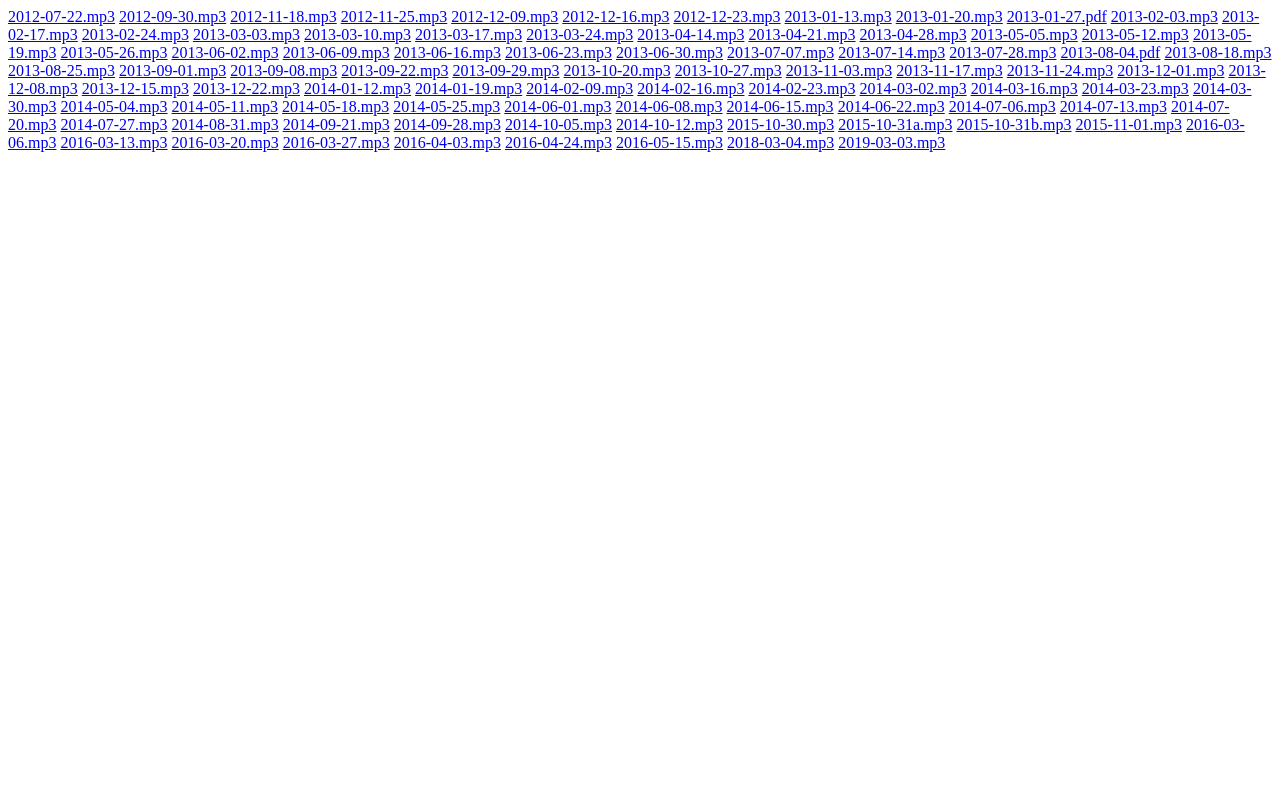
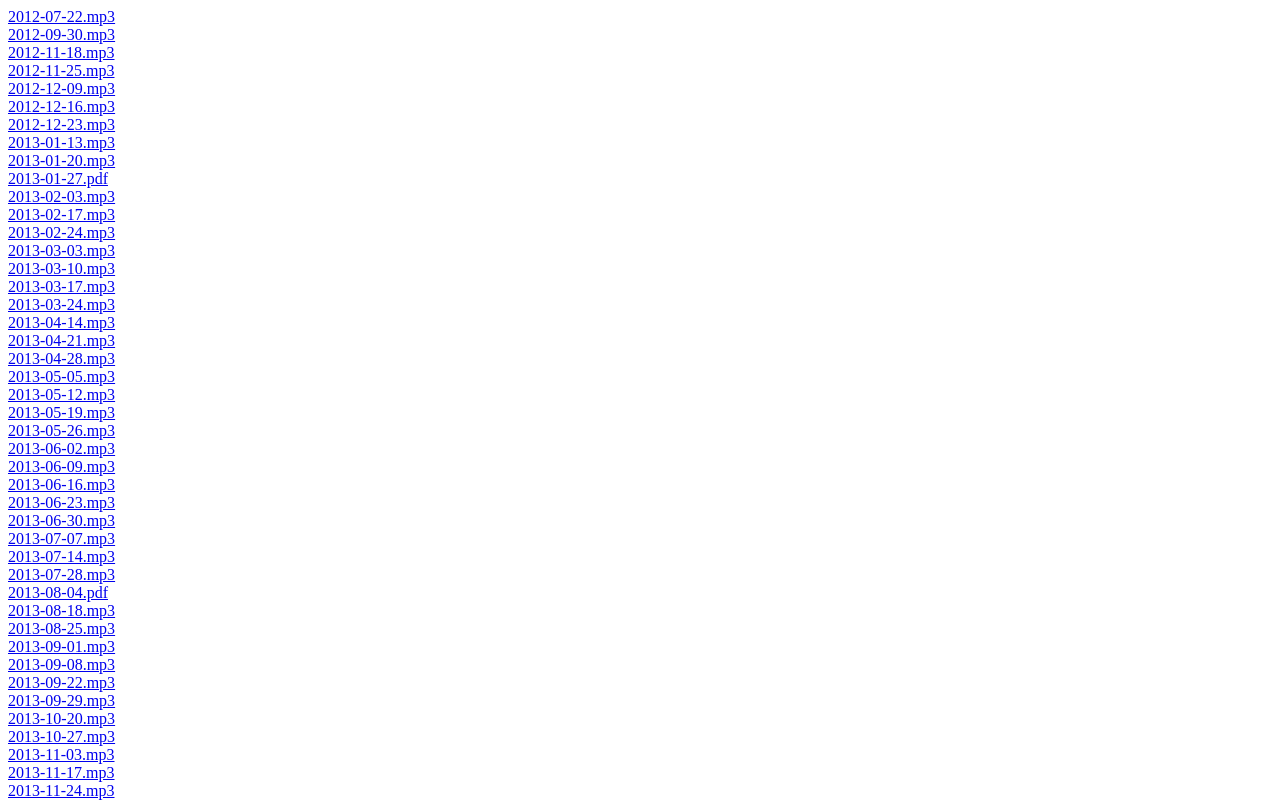
Before and after one commit to MattKlausmeier/mattklausmeier.github.io, a plain HTML site: page sermons/index.html in a window 1280 px wide. Shown: the top 802 px of the page. Drawn offline with Linux system fonts and the light colour scheme.

Commit message:
Added line breaks after each line.

```diff
--- a/sermons/index.html
+++ b/sermons/index.html
@@ -9,93 +9,93 @@
 </head>
 
 <body>
-    <a href="2012-07-22.mp3">2012-07-22.mp3</a>
-    <a href="2012-09-30.mp3">2012-09-30.mp3</a>
-    <a href="2012-11-18.mp3">2012-11-18.mp3</a>
-    <a href="2012-11-25.mp3">2012-11-25.mp3</a>
-    <a href="2012-12-09.mp3">2012-12-09.mp3</a>
-    <a href="2012-12-16.mp3">2012-12-16.mp3</a>
-    <a href="2012-12-23.mp3">2012-12-23.mp3</a>
-    <a href="2013-01-13.mp3">2013-01-13.mp3</a>
-    <a href="2013-01-20.mp3">2013-01-20.mp3</a>
-    <a href="2013-01-27.pdf">2013-01-27.pdf</a>
-    <a href="2013-02-03.mp3">2013-02-03.mp3</a>
-    <a href="2013-02-17.mp3">2013-02-17.mp3</a>
-    <a href="2013-02-24.mp3">2013-02-24.mp3</a>
-    <a href="2013-03-03.mp3">2013-03-03.mp3</a>
-    <a href="2013-03-10.mp3">2013-03-10.mp3</a>
-    <a href="2013-03-17.mp3">2013-03-17.mp3</a>
-    <a href="2013-03-24.mp3">2013-03-24.mp3</a>
-    <a href="2013-04-14.mp3">2013-04-14.mp3</a>
-    <a href="2013-04-21.mp3">2013-04-21.mp3</a>
-    <a href="2013-04-28.mp3">2013-04-28.mp3</a>
-    <a href="2013-05-05.mp3">2013-05-05.mp3</a>
-    <a href="2013-05-12.mp3">2013-05-12.mp3</a>
-    <a href="2013-05-19.mp3">2013-05-19.mp3</a>
-    <a href="2013-05-26.mp3">2013-05-26.mp3</a>
-    <a href="2013-06-02.mp3">2013-06-02.mp3</a>
-    <a href="2013-06-09.mp3">2013-06-09.mp3</a>
-    <a href="2013-06-16.mp3">2013-06-16.mp3</a>
-    <a href="2013-06-23.mp3">2013-06-23.mp3</a>
-    <a href="2013-06-30.mp3">2013-06-30.mp3</a>
-    <a href="2013-07-07.mp3">2013-07-07.mp3</a>
-    <a href="2013-07-14.mp3">2013-07-14.mp3</a>
-    <a href="2013-07-28.mp3">2013-07-28.mp3</a>
-    <a href="2013-08-04.pdf">2013-08-04.pdf</a>
-    <a href="2013-08-18.mp3">2013-08-18.mp3</a>
-    <a href="2013-08-25.mp3">2013-08-25.mp3</a>
-    <a href="2013-09-01.mp3">2013-09-01.mp3</a>
-    <a href="2013-09-08.mp3">2013-09-08.mp3</a>
-    <a href="2013-09-22.mp3">2013-09-22.mp3</a>
-    <a href="2013-09-29.mp3">2013-09-29.mp3</a>
-    <a href="2013-10-20.mp3">2013-10-20.mp3</a>
-    <a href="2013-10-27.mp3">2013-10-27.mp3</a>
-    <a href="2013-11-03.mp3">2013-11-03.mp3</a>
-    <a href="2013-11-17.mp3">2013-11-17.mp3</a>
-    <a href="2013-11-24.mp3">2013-11-24.mp3</a>
-    <a href="2013-12-01.mp3">2013-12-01.mp3</a>
-    <a href="2013-12-08.mp3">2013-12-08.mp3</a>
-    <a href="2013-12-15.mp3">2013-12-15.mp3</a>
-    <a href="2013-12-22.mp3">2013-12-22.mp3</a>
-    <a href="2014-01-12.mp3">2014-01-12.mp3</a>
-    <a href="2014-01-19.mp3">2014-01-19.mp3</a>
-    <a href="2014-02-09.mp3">2014-02-09.mp3</a>
-    <a href="2014-02-16.mp3">2014-02-16.mp3</a>
-    <a href="2014-02-23.mp3">2014-02-23.mp3</a>
-    <a href="2014-03-02.mp3">2014-03-02.mp3</a>
-    <a href="2014-03-16.mp3">2014-03-16.mp3</a>
-    <a href="2014-03-23.mp3">2014-03-23.mp3</a>
-    <a href="2014-03-30.mp3">2014-03-30.mp3</a>
-    <a href="2014-05-04.mp3">2014-05-04.mp3</a>
-    <a href="2014-05-11.mp3">2014-05-11.mp3</a>
-    <a href="2014-05-18.mp3">2014-05-18.mp3</a>
-    <a href="2014-05-25.mp3">2014-05-25.mp3</a>
-    <a href="2014-06-01.mp3">2014-06-01.mp3</a>
-    <a href="2014-06-08.mp3">2014-06-08.mp3</a>
-    <a href="2014-06-15.mp3">2014-06-15.mp3</a>
-    <a href="2014-06-22.mp3">2014-06-22.mp3</a>
-    <a href="2014-07-06.mp3">2014-07-06.mp3</a>
-    <a href="2014-07-13.mp3">2014-07-13.mp3</a>
-    <a href="2014-07-20.mp3">2014-07-20.mp3</a>
-    <a href="2014-07-27.mp3">2014-07-27.mp3</a>
-    <a href="2014-08-31.mp3">2014-08-31.mp3</a>
-    <a href="2014-09-21.mp3">2014-09-21.mp3</a>
-    <a href="2014-09-28.mp3">2014-09-28.mp3</a>
-    <a href="2014-10-05.mp3">2014-10-05.mp3</a>
-    <a href="2014-10-12.mp3">2014-10-12.mp3</a>
-    <a href="2015-10-30.mp3">2015-10-30.mp3</a>
-    <a href="2015-10-31a.mp3">2015-10-31a.mp3</a>
-    <a href="2015-10-31b.mp3">2015-10-31b.mp3</a>
-    <a href="2015-11-01.mp3">2015-11-01.mp3</a>
-    <a href="2016-03-06.mp3">2016-03-06.mp3</a>
-    <a href="2016-03-13.mp3">2016-03-13.mp3</a>
-    <a href="2016-03-20.mp3">2016-03-20.mp3</a>
-    <a href="2016-03-27.mp3">2016-03-27.mp3</a>
-    <a href="2016-04-03.mp3">2016-04-03.mp3</a>
-    <a href="2016-04-24.mp3">2016-04-24.mp3</a>
-    <a href="2016-05-15.mp3">2016-05-15.mp3</a>
-    <a href="2018-03-04.mp3">2018-03-04.mp3</a>
-    <a href="2019-03-03.mp3">2019-03-03.mp3</a>
+    <a href="2012-07-22.mp3">2012-07-22.mp3</a><br>
+    <a href="2012-09-30.mp3">2012-09-30.mp3</a><br>
+    <a href="2012-11-18.mp3">2012-11-18.mp3</a><br>
+    <a href="2012-11-25.mp3">2012-11-25.mp3</a><br>
+    <a href="2012-12-09.mp3">2012-12-09.mp3</a><br>
+    <a href="2012-12-16.mp3">2012-12-16.mp3</a><br>
+    <a href="2012-12-23.mp3">2012-12-23.mp3</a><br>
+    <a href="2013-01-13.mp3">2013-01-13.mp3</a><br>
+    <a href="2013-01-20.mp3">2013-01-20.mp3</a><br>
+    <a href="2013-01-27.pdf">2013-01-27.pdf</a><br>
+    <a href="2013-02-03.mp3">2013-02-03.mp3</a><br>
+    <a href="2013-02-17.mp3">2013-02-17.mp3</a><br>
+    <a href="2013-02-24.mp3">2013-02-24.mp3</a><br>
+    <a href="2013-03-03.mp3">2013-03-03.mp3</a><br>
+    <a href="2013-03-10.mp3">2013-03-10.mp3</a><br>
+    <a href="2013-03-17.mp3">2013-03-17.mp3</a><br>
+    <a href="2013-03-24.mp3">2013-03-24.mp3</a><br>
+    <a href="2013-04-14.mp3">2013-04-14.mp3</a><br>
+    <a href="2013-04-21.mp3">2013-04-21.mp3</a><br>
+    <a href="2013-04-28.mp3">2013-04-28.mp3</a><br>
+    <a href="2013-05-05.mp3">2013-05-05.mp3</a><br>
+    <a href="2013-05-12.mp3">2013-05-12.mp3</a><br>
+    <a href="2013-05-19.mp3">2013-05-19.mp3</a><br>
+    <a href="2013-05-26.mp3">2013-05-26.mp3</a><br>
+    <a href="2013-06-02.mp3">2013-06-02.mp3</a><br>
+    <a href="2013-06-09.mp3">2013-06-09.mp3</a><br>
+    <a href="2013-06-16.mp3">2013-06-16.mp3</a><br>
+    <a href="2013-06-23.mp3">2013-06-23.mp3</a><br>
+    <a href="2013-06-30.mp3">2013-06-30.mp3</a><br>
+    <a href="2013-07-07.mp3">2013-07-07.mp3</a><br>
+    <a href="2013-07-14.mp3">2013-07-14.mp3</a><br>
+    <a href="2013-07-28.mp3">2013-07-28.mp3</a><br>
+    <a href="2013-08-04.pdf">2013-08-04.pdf</a><br>
+    <a href="2013-08-18.mp3">2013-08-18.mp3</a><br>
+    <a href="2013-08-25.mp3">2013-08-25.mp3</a><br>
+    <a href="2013-09-01.mp3">2013-09-01.mp3</a><br>
+    <a href="2013-09-08.mp3">2013-09-08.mp3</a><br>
+    <a href="2013-09-22.mp3">2013-09-22.mp3</a><br>
+    <a href="2013-09-29.mp3">2013-09-29.mp3</a><br>
+    <a href="2013-10-20.mp3">2013-10-20.mp3</a><br>
+    <a href="2013-10-27.mp3">2013-10-27.mp3</a><br>
+    <a href="2013-11-03.mp3">2013-11-03.mp3</a><br>
+    <a href="2013-11-17.mp3">2013-11-17.mp3</a><br>
+    <a href="2013-11-24.mp3">2013-11-24.mp3</a><br>
+    <a href="2013-12-01.mp3">2013-12-01.mp3</a><br>
+    <a href="2013-12-08.mp3">2013-12-08.mp3</a><br>
+    <a href="2013-12-15.mp3">2013-12-15.mp3</a><br>
+    <a href="2013-12-22.mp3">2013-12-22.mp3</a><br>
+    <a href="2014-01-12.mp3">2014-01-12.mp3</a><br>
+    <a href="2014-01-19.mp3">2014-01-19.mp3</a><br>
+    <a href="2014-02-09.mp3">2014-02-09.mp3</a><br>
+    <a href="2014-02-16.mp3">2014-02-16.mp3</a><br>
+    <a href="2014-02-23.mp3">2014-02-23.mp3</a><br>
+    <a href="2014-03-02.mp3">2014-03-02.mp3</a><br>
+    <a href="2014-03-16.mp3">2014-03-16.mp3</a><br>
+    <a href="2014-03-23.mp3">2014-03-23.mp3</a><br>
+    <a href="2014-03-30.mp3">2014-03-30.mp3</a><br>
+    <a href="2014-05-04.mp3">2014-05-04.mp3</a><br>
+    <a href="2014-05-11.mp3">2014-05-11.mp3</a><br>
+    <a href="2014-05-18.mp3">2014-05-18.mp3</a><br>
+    <a href="2014-05-25.mp3">2014-05-25.mp3</a><br>
+    <a href="2014-06-01.mp3">2014-06-01.mp3</a><br>
+    <a href="2014-06-08.mp3">2014-06-08.mp3</a><br>
+    <a href="2014-06-15.mp3">2014-06-15.mp3</a><br>
+    <a href="2014-06-22.mp3">2014-06-22.mp3</a><br>
+    <a href="2014-07-06.mp3">2014-07-06.mp3</a><br>
+    <a href="2014-07-13.mp3">2014-07-13.mp3</a><br>
+    <a href="2014-07-20.mp3">2014-07-20.mp3</a><br>
+    <a href="2014-07-27.mp3">2014-07-27.mp3</a><br>
+    <a href="2014-08-31.mp3">2014-08-31.mp3</a><br>
+    <a href="2014-09-21.mp3">2014-09-21.mp3</a><br>
+    <a href="2014-09-28.mp3">2014-09-28.mp3</a><br>
+    <a href="2014-10-05.mp3">2014-10-05.mp3</a><br>
+    <a href="2014-10-12.mp3">2014-10-12.mp3</a><br>
+    <a href="2015-10-30.mp3">2015-10-30.mp3</a><br>
+    <a href="2015-10-31a.mp3">2015-10-31a.mp3</a><br>
+    <a href="2015-10-31b.mp3">2015-10-31b.mp3</a><br>
+    <a href="2015-11-01.mp3">2015-11-01.mp3</a><br>
+    <a href="2016-03-06.mp3">2016-03-06.mp3</a><br>
+    <a href="2016-03-13.mp3">2016-03-13.mp3</a><br>
+    <a href="2016-03-20.mp3">2016-03-20.mp3</a><br>
+    <a href="2016-03-27.mp3">2016-03-27.mp3</a><br>
+    <a href="2016-04-03.mp3">2016-04-03.mp3</a><br>
+    <a href="2016-04-24.mp3">2016-04-24.mp3</a><br>
+    <a href="2016-05-15.mp3">2016-05-15.mp3</a><br>
+    <a href="2018-03-04.mp3">2018-03-04.mp3</a><br>
+    <a href="2019-03-03.mp3">2019-03-03.mp3</a><br>
 </body>
 
 </html>
```
